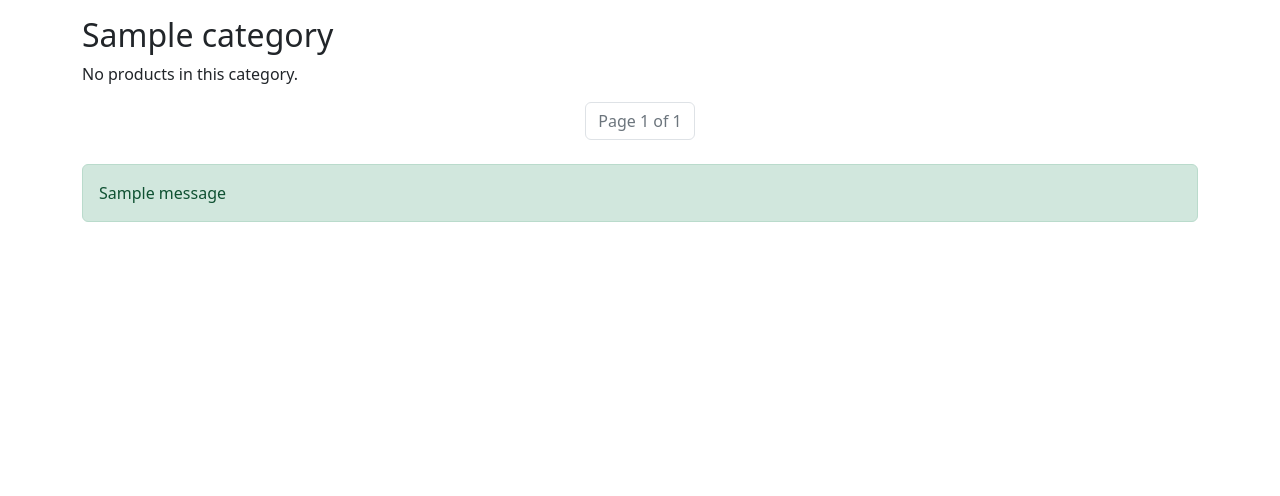
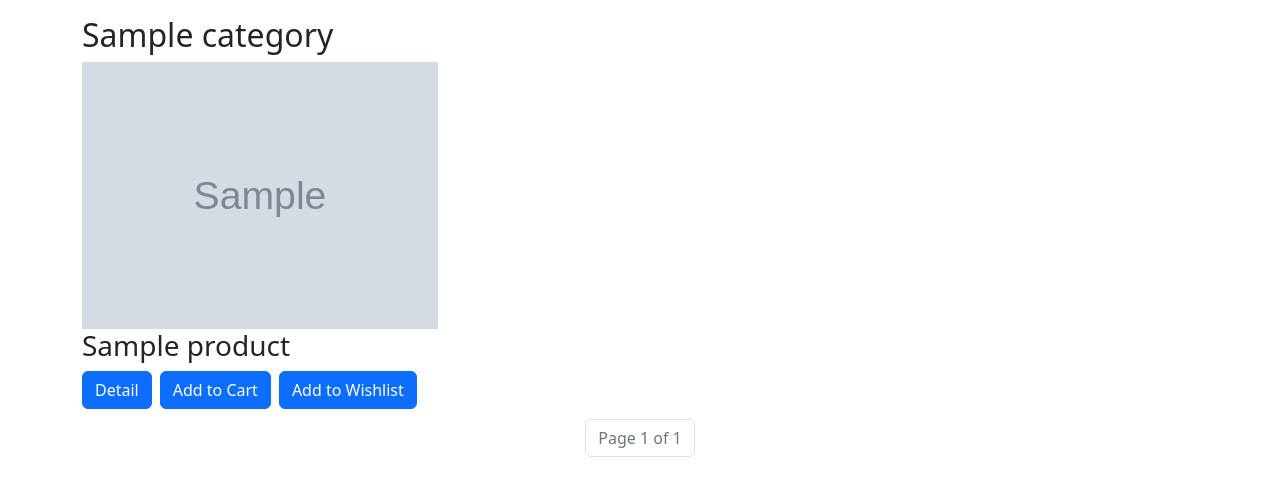
Before and after one commit to Jjjbit/ppm_project, a Django app: page /category/1/ in a window 1280 px wide. Shown: the part 89-585 px from the top of the page. Run offline with Django 5.2, Linux system fonts and the light colour scheme; a user stored in the database is signed in; tables that the repository leaves empty hold one stand-in row (values such as "Sample post"); grey boxes marked "Sample" are stand-in pictures; one stand-in notice (Sample message) is shown.

Commit message:
add category_products.html

```diff
--- a/templates/category_products.html
+++ b/templates/category_products.html
@@ -6,18 +6,24 @@
 {% block content %}
     <h2>{{ category.name }}</h2>
     <div class="row">
-        {% for product in products %}
+        {% for product in object_list %}
             <div class="col-sm-6 col-md-4">
-                <div class="thumbnail">
-                    <a href="{{ product.get_absolute_url }}"><img src="{{ product.get_image_url}}" class="card-img-top" alt="{{ product.name }}"></a>
-                    <div class="card-body">
-                        <h3 class="card-title">{{ product.name }}</h3>
-                        <div>
-                            <a href="{{ product.get_absolute_url }}" class="btn btn-primary">Details</a>
-                            <form method="post" action="{% url 'add_to_cart' product.id %}">
+                <div class="h-100" style="margin-bottom: 10px;">
+                    <a href="{% url 'product_detail' product.pk %}?from=store&seller_id={{ product.seller.id }}"><img src="{{ product.get_image_url}}" alt="{{ product.name }}" class="img-fluid"></a>
+                    <div class="caption">
+                        <h3>{{ product.name }}</h3>
+                        <div class="d-flex gap-2 align-items-center">
+                            <a href="{% url 'product_detail' product.pk %}?from=home" class="btn btn-primary" role="button">Detail</a>
+                            {% if not is_store_manager and user.is_authenticated%}
+                                <form method="post" action="{% url 'add_to_cart' product.id %}">
                                     {% csrf_token %}
                                     <button type="submit" class="btn btn-primary">Add to Cart</button>
-                            </form>
+                                </form>
+                                <form method="post" action="{% url 'add_to_wishlist' product.id %}">
+                                    {% csrf_token %}
+                                    <button type="submit" class="btn btn-primary">Add to Wishlist</button>
+                                </form>
+                            {% endif %}
                         </div>
                     </div>
                 </div>
@@ -26,6 +32,7 @@
             <p>No products in this category.</p>
         {% endfor %}
     </div>
+
     <div class="d-flex justify-content-center">
         <nav>
             <ul class="pagination">
@@ -47,23 +54,4 @@
             </ul>
         </nav>
     </div>
-
-    {% if messages %}
-        <div id="message-container">
-            {% for message in messages %}
-                <div class="alert alert-success" role="alert">
-                    {{ message }}
-                </div>
-            {% endfor %}
-        </div>
-
-        <script>
-            setTimeout(function () {
-                const container = document.getElementById("message-container");
-                if (container) {
-                    container.style.display = "none";
-                }
-            }, 3000);
-        </script>
-    {% endif %}
 {% endblock %}
```
